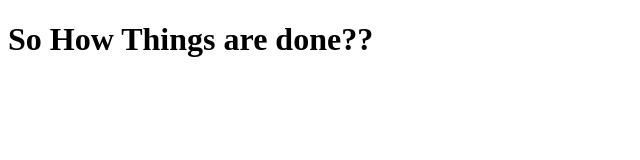
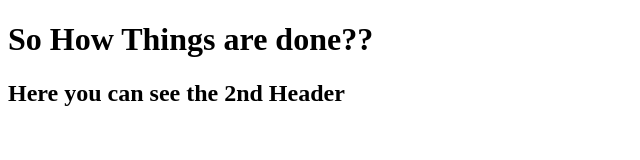
Before and after one commit to pazzo10/sharezza, a plain HTML site: page index.html in a window 1280 px wide. Shown: the whole page, without its empty margins (0-640 px from the left). Drawn offline with Linux system fonts and the light colour scheme.

Commit message:
Second header added

```diff
--- a/index.html
+++ b/index.html
@@ -6,5 +6,6 @@
   </head>
   <body>
     <h1><strong>So How Things are done??</strong></h1>
+    <h2>Here you can see the 2nd Header</h2>
   </body>
 </html>
```
